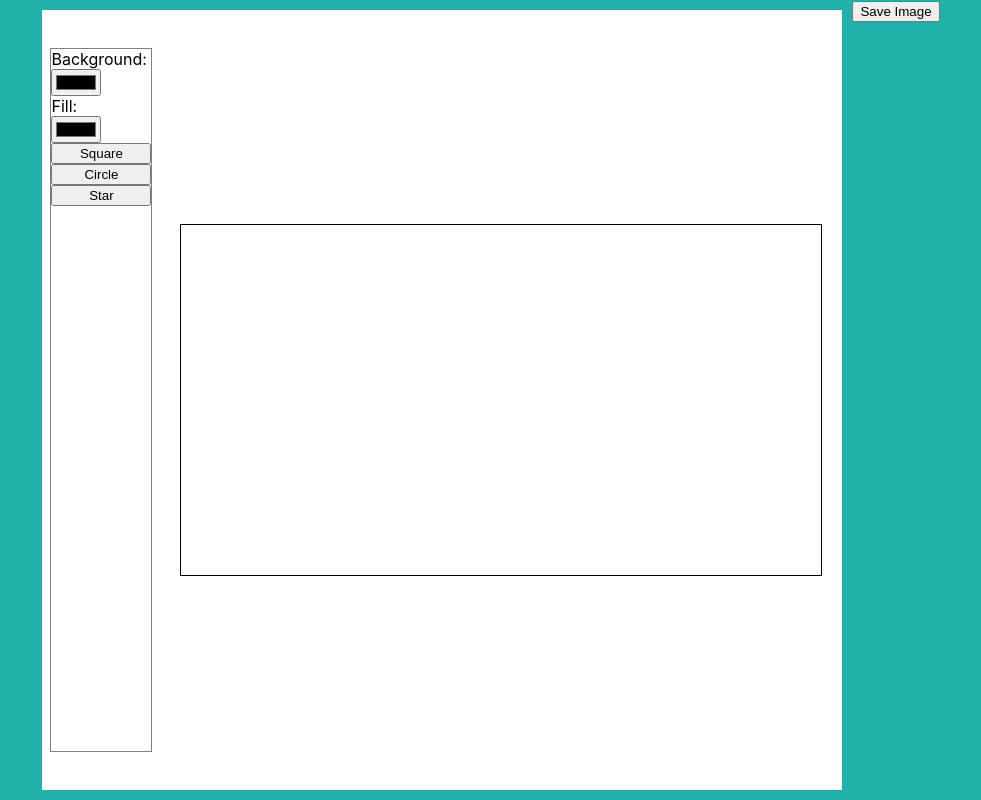
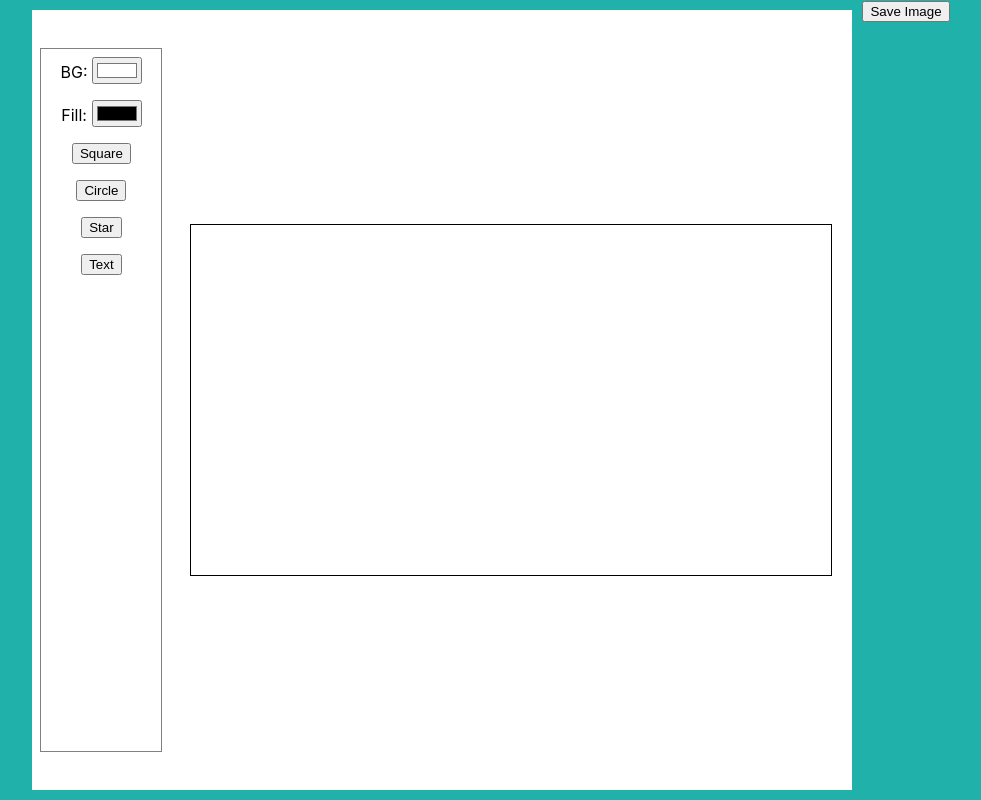
Before and after one commit to samiya-kazi/thumb-stack, a React (Create React App) app in the folder client/: page / in a window 1280 px wide. Shown: the whole page, without its empty margins (154-1135 px from the left). Built offline with nearby package versions, Linux system fonts and the light colour scheme.

Commit message:
added text element

```diff
--- a/client/src/App.css
+++ b/client/src/App.css
@@ -4,9 +4,13 @@
   display: flex;
   justify-content: center;
   background-color: lightseagreen;
+  min-width:fit-content;
+  min-height: fit-content;
 }
 
 .editor {
+  min-width:fit-content;
+  min-height: fit-content;
   display: flex;
   background-color: white;
   align-items: center;
@@ -21,10 +25,19 @@
 }
 
 .toolbar {
-  width: 100px;
+  width: 120px;
   height: 90%;
   border: grey solid 1px;
   margin: 0.5rem;
   display: flex;
   flex-direction: column;
+  align-items: center;
 }
+
+.toolbar > * {
+  margin: 0.5rem 0;
+}
+
+.color-picker {
+  margin-left: 0.3rem;
+}
--- a/client/src/Components/Editor.js
+++ b/client/src/Components/Editor.js
@@ -3,6 +3,7 @@ import { Stage, Layer, Rect } from 'react-konva';
 import CircleElement from './CircleElement';
 import SquareElement from './SquareElement';
 import StarElement from './StarElement';
+import TextElement from './TextElement';
 import Toolbar from './Toolbar';
 
 function Editor () {
@@ -86,6 +87,17 @@ function Editor () {
                     }}
                     />
 
+                case 'text':
+                  return <TextElement
+                    shape={shape}
+                    setShapes={setShapes}
+                    key={shape.key}
+                    isSelected={shape.id === selectedId}
+                    onSelect={() => {
+                      setSelectedId(shape.id);
+                    }}
+                    />
+
                 default: return null;
               }
             })}
--- /dev/null
+++ b/client/src/Components/TextElement.js
@@ -0,0 +1,141 @@
+import { useEffect, useRef } from "react";
+import { Text, Transformer } from "react-konva"
+
+function TextElement ({ shape, setShapes, isSelected, onSelect }) {
+
+  const shapeRef = useRef();
+  const trRef = useRef();
+
+  useEffect(() => {
+    if (isSelected) {
+      //attaches transformer
+      trRef.current.nodes([shapeRef.current]);
+      trRef.current.getLayer().batchDraw();
+    }
+  }, [isSelected]);
+
+  function handleDragEnd (event) {
+
+    setShapes((prevlist) => {
+      const newlist = [...prevlist].filter((listshape) => listshape.id !== shape.id);
+      newlist.push({
+        ...shape,
+        x: event.target.x(),
+        y: event.target.y(),
+      })
+
+      return newlist;
+    })
+  }
+
+
+  function setTransformation () {
+    // transformer is changing scale of the node but we want the new width and height to store.
+    const node = shapeRef.current;
+    const scaleX = node.scaleX();
+    const scaleY = node.scaleY();
+
+    // we will reset it back
+    node.scaleX(1);
+    node.scaleY(1);
+
+    const x = node.x();
+    const y = node.y();
+    const width = Math.max(10, node.width() * scaleX);
+    const height= Math.max(10, node.height() * scaleY);
+
+    setShapes((prevlist) => {
+      const newlist = [...prevlist].filter((listshape) => listshape.id !== shape.id);
+      newlist.push({
+        ...shape,
+        x,
+        y,
+        width,
+        height,
+      })
+
+      return newlist;
+    })
+  }
+
+  function handleSubmit (text) {
+    setShapes((prevlist) => {
+      const newlist = [...prevlist].filter((listshape) => listshape.id !== shape.id);
+      newlist.push({
+        ...shape,
+        text
+      })
+
+      return newlist;
+    })
+
+  }
+
+  function changeText (e) {
+    const stage = e.target.getStage();
+    const textPosition = stage.getPointerPosition();
+    // at first lets find position of text node relative to the stage:
+
+    // then lets find position of stage container on the page:
+    var stageBox = stage.container().getBoundingClientRect();
+
+    // so position of textarea will be the sum of positions above:
+    var areaPosition = {
+      x: stageBox.left + textPosition.x,
+      y: stageBox.top + textPosition.y,
+    };
+
+    // create textarea and style it
+    var textarea = document.createElement('textarea');
+    document.body.appendChild(textarea);
+
+    textarea.value = shape.text;
+    textarea.style.position = 'absolute';
+    textarea.style.top = areaPosition.y + 'px';
+    textarea.style.left = areaPosition.x + 'px';
+    textarea.style.width = shape.width;
+
+    textarea.focus();
+
+    textarea.addEventListener('keydown', function (e) {
+      // hide on enter
+      if (e.keyCode === 13) {
+        handleSubmit(textarea.value);
+        document.body.removeChild(textarea);
+      }
+    });
+  }
+
+
+
+  return (
+    <>
+    <Text
+      {...shape}
+      onDragEnd={handleDragEnd}
+      onClick={onSelect}
+      onTap={onSelect}
+      ref={shapeRef}
+      onTransformEnd={setTransformation}
+      onDblClick={changeText}
+    />
+
+    {isSelected && (
+      <Transformer
+        ref={trRef}
+        boundBoxFunc={(oldBox, newBox) => {
+
+          // limit resize
+          if (newBox.width < 10 || newBox.height < 10) {
+            return oldBox;
+          }
+
+          return newBox;
+        }}
+      />
+    )}
+    </>
+  )
+}
+
+export default TextElement
--- a/client/src/Components/Toolbar.js
+++ b/client/src/Components/Toolbar.js
@@ -85,16 +85,49 @@ function Toolbar ({ setShapes, setBackgroundColor }) {
   }
 
 
+  function addText (event) {
+    event.preventDefault();
+
+
+    setShapes((prevlist) => {
+
+      const newId = prevlist.length ? prevlist[prevlist.length - 1].key + 1 : 1;
+
+      const newText = {
+        type: 'text',
+        id:  JSON.stringify(newId),
+        key: newId,
+        x: 20,
+        y: 20,
+        text: 'Add text',
+        fontSize: 30,
+        fontFamily: 'Calibri',
+        fill: fillColor,
+        draggable: true,
+      }
+
+      return [...prevlist, newText]
+    })
+  }
+
+
+
 
   return (
     <div className="toolbar">
-      <label>Background:</label>
-      <input type='color' onChange={handleBackgroundChange} />
-      <label>Fill:</label>
-      <input type='color' onChange={handleColorChange} />
+      <div>
+        <label>BG:</label>
+        <input className='color-picker' type='color' onChange={handleBackgroundChange} defaultValue="#ffffff"/>
+      </div>
+
+      <div>
+        <label>Fill:</label>
+        <input className='color-picker' type='color' onChange={handleColorChange} />
+      </div>
       <button onClick={addSquare}>Square</button>
       <button onClick={addCircle}>Circle</button>
       <button onClick={addStar}>Star</button>
+      <button onClick={addText}>Text</button>
     </div>
   )
 }
```
